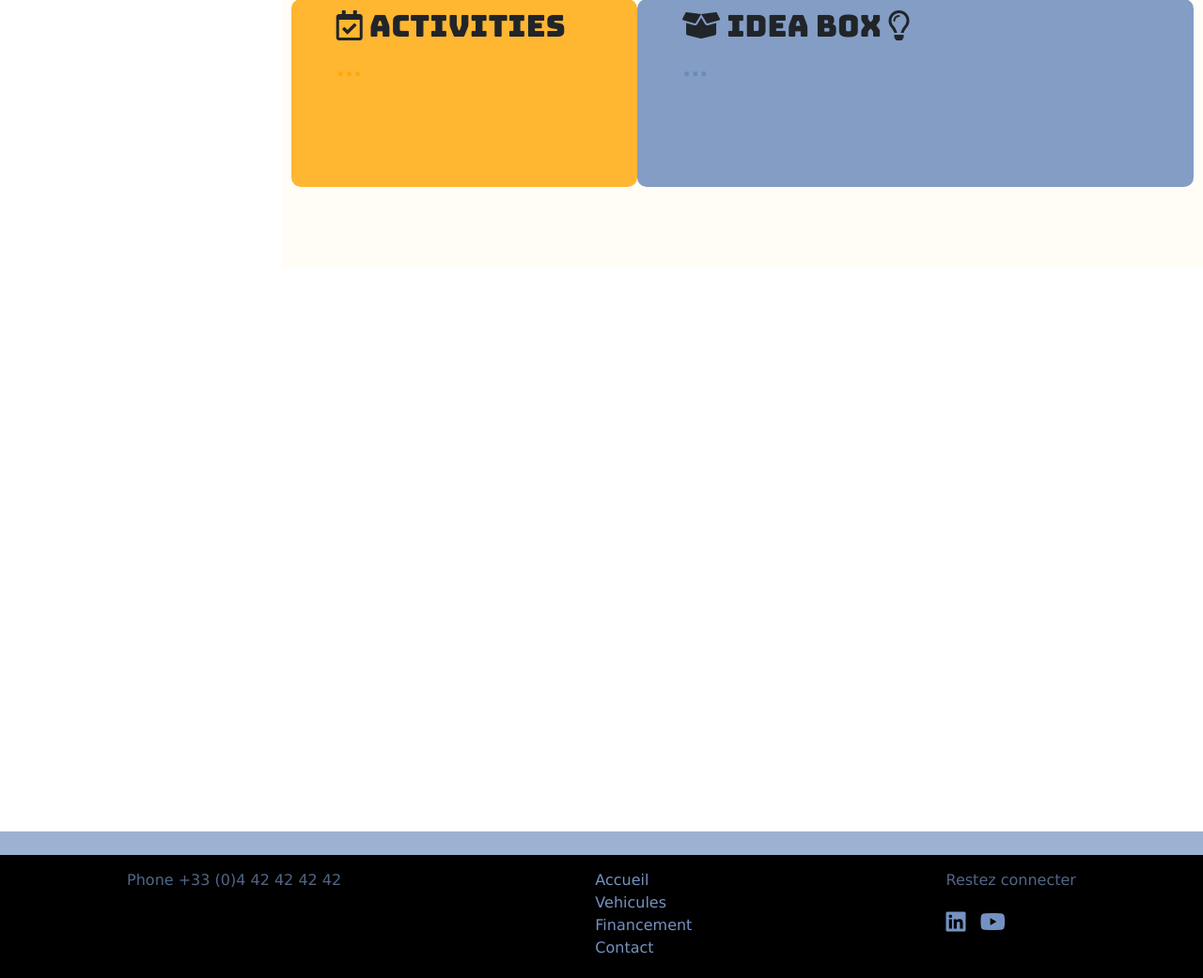
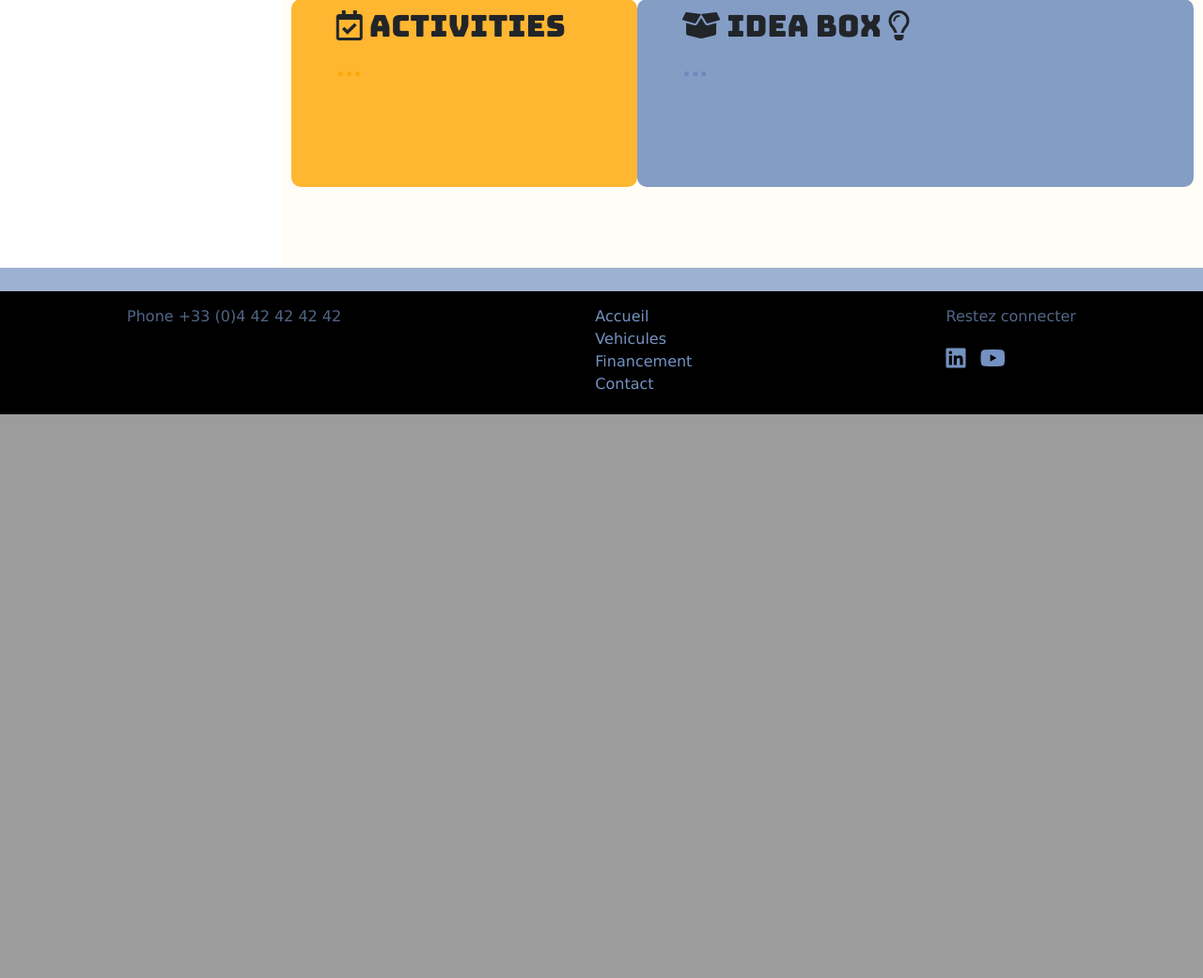
Before and after one commit to Variares1/siteWebBdeProject, a PHP site: page /siteWebBdeProject/ in a window 1280 px wide. Shown: the part 937-1978 px from the top of the page at 94% size. After the commit the page ends 1378 px from the top, so only its background shows below. Run offline with PHP 8.4, Linux system fonts and the light colour scheme; data that the repository does not hold is empty; some libraries are stand-ins or nearby versions; some web fonts are replaced.

Commit message:
i donno what change

```diff
--- a/assets/css/style.css
+++ b/assets/css/style.css
@@ -73,7 +73,7 @@ nav li:hover {
     font-family: verdana;
     height: auto;
 	width: 100%;
-	top: 600px;
+	/*top: 600px;*/
 }
 
 #footer-content {
```
